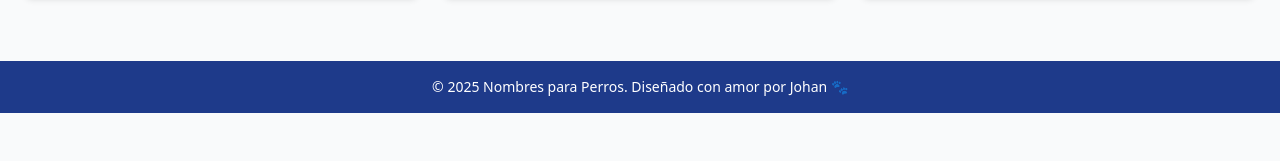
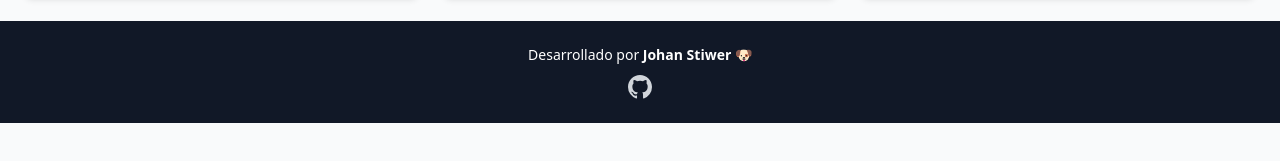
Before and after one commit to JohanStiwer/ShitPage, a website: page index.html in a window 1280 px wide. Shown: the part 455-616 px from the top of the page. Drawn offline with nearby package versions, Linux system fonts and the light colour scheme.

Commit message:
Colocando el footer de manera parcial

```diff
--- a/index.html
+++ b/index.html
@@ -50,9 +50,9 @@
   </main>
 
   <!-- Footer -->
-  <footer class="bg-blue-900 text-white text-center text-sm p-4 mt-10">
-    © 2025 Nombres para Perros. Diseñado con amor por Johan 🐾
-  </footer>
+<div id="footer-container"></div>
+<script src="/js/load-footer.js"></script>
+
 
 </body>
 </html>
--- /dev/null
+++ b/js/load-footer.js
@@ -0,0 +1,9 @@
+// js/load-footer.js
+document.addEventListener("DOMContentLoaded", () => {
+    fetch("/partials/footer.html")
+      .then(res => res.text())
+      .then(html => {
+        document.getElementById("footer-container").innerHTML = html;
+      })
+      .catch(err => console.error("No se pudo cargar el footer:", err));
+  });
--- /dev/null
+++ b/partials/footer.html
@@ -0,0 +1,10 @@
+
+  <!-- Footer -->
+  <footer class="bg-gray-900 text-white text-center py-6">
+    <p class="text-sm">Desarrollado por <span class="font-semibold">Johan Stiwer</span> 🐶</p>
+    <a href="https://github.com/JohanStiwer" target="_blank" class="inline-block mt-2 text-gray-300 hover:text-white">
+      <svg class="inline w-6 h-6" fill="currentColor" viewBox="0 0 24 24">
+        <path d="M12 0C5.37 0 0 5.373 0 12a12 12 0 008.207 11.387c.6.113.82-.26.82-.577v-2.21c-3.338.726-4.033-1.416-4.033-1.416-.546-1.387-1.333-1.756-1.333-1.756-1.09-.746.082-.73.082-.73 1.205.084 1.84 1.238 1.84 1.238 1.07 1.834 2.807 1.304 3.492.996.108-.775.42-1.305.763-1.605-2.666-.306-5.467-1.334-5.467-5.933 0-1.312.469-2.385 1.236-3.227-.124-.303-.536-1.526.116-3.176 0 0 1.008-.323 3.3 1.23a11.52 11.52 0 013.003-.403 11.53 11.53 0 013.003.403c2.292-1.553 3.3-1.23 3.3-1.23.653 1.65.241 2.873.118 3.176.77.842 1.236 1.915 1.236 3.227 0 4.61-2.804 5.625-5.476 5.922.43.37.815 1.102.815 2.222v3.293c0 .32.218.694.825.576A12.005 12.005 0 0024 12c0-6.627-5.373-12-12-12z"/>
+      </svg>
+    </a>
+  </footer>
```
Also changed, not shown: pages/huskys.html (+4 -5 lines).
